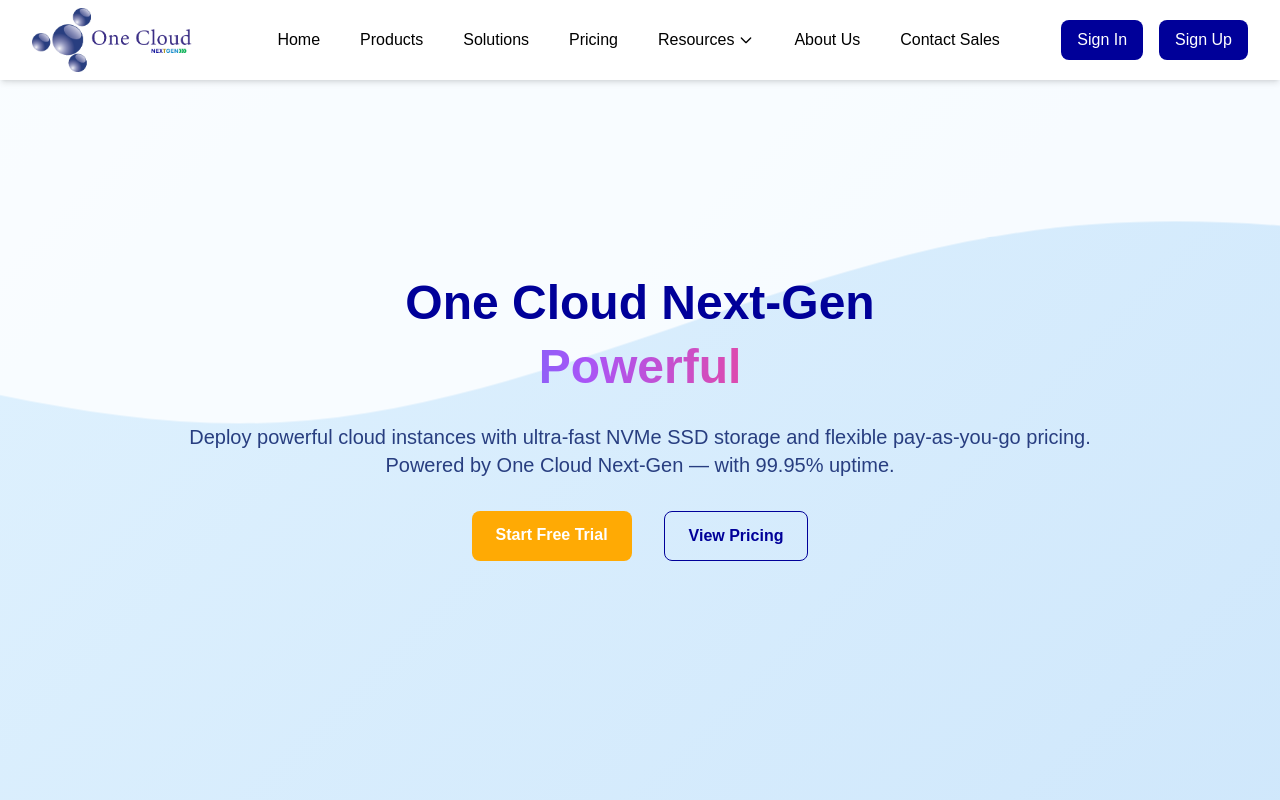
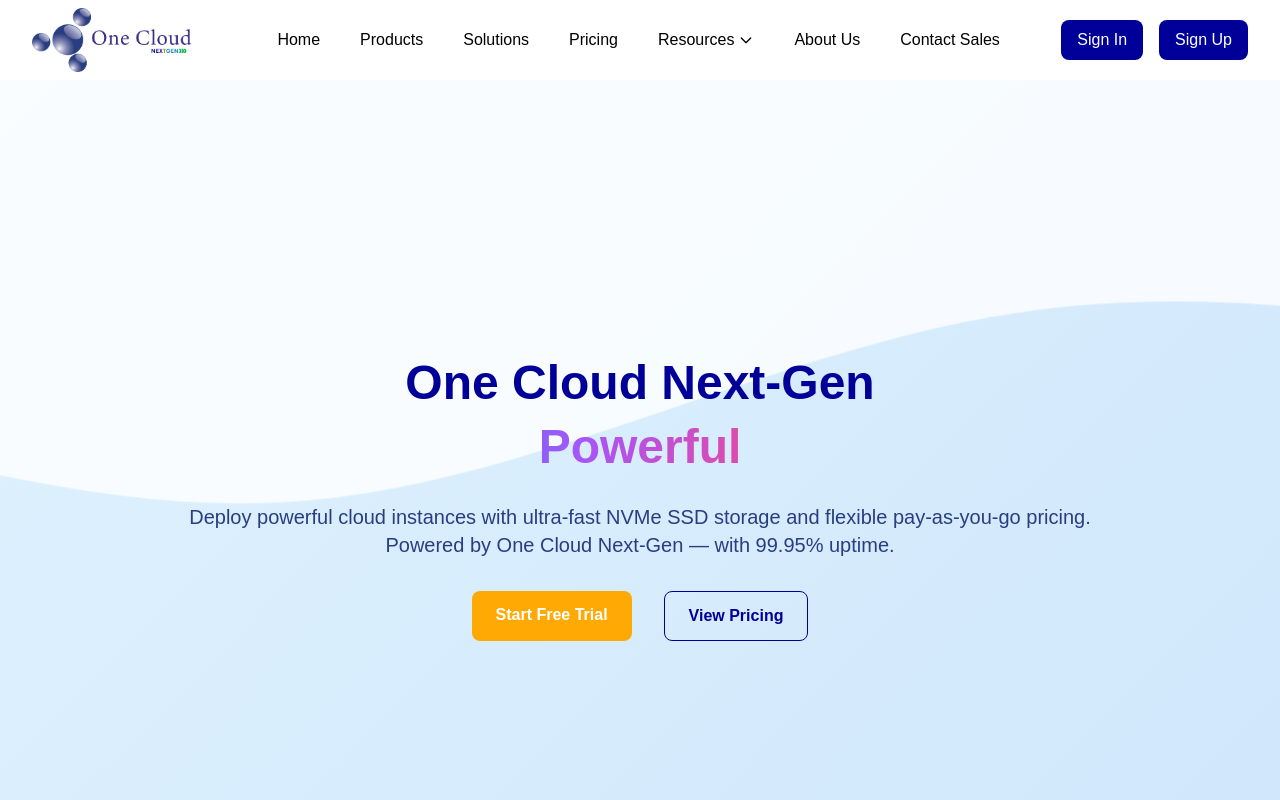
Before and after one commit to ayezinhtun/1CNGUI, a React (Vite) app: page / in a window 1280 px wide. Shown: the top 800 px of the page. Built offline with nearby package versions, Linux system fonts and the light colour scheme.

Commit message:
update in main

```diff
--- a/src/components/Layout.jsx
+++ b/src/components/Layout.jsx
@@ -2,21 +2,15 @@
 import Navbar from "./Navbar";
 import Footer from "./Footer";
 import { Outlet } from "react-router-dom";
-import AnnouncementBanner from "./AnnouncementBanner";
 
 export function Layout({ children }) {
 
-    const [bannerHeight, setBannerHeight] = useState(0);
   return (
     <div>
 
 
-
-      {/* <AnnouncementBanner onBannerHeight={setBannerHeight} /> */}
-      {/* <AnnouncementBanner/> */}
-      {/* <Navbar/> */}
-        <Navbar bannerHeight={bannerHeight} />
-      <main>{React.cloneElement(children, { bannerHeight })}</main>
+      <Navbar/>
+      <main>{children}</main>
       <Footer />
       <Outlet />
     </div>
```
